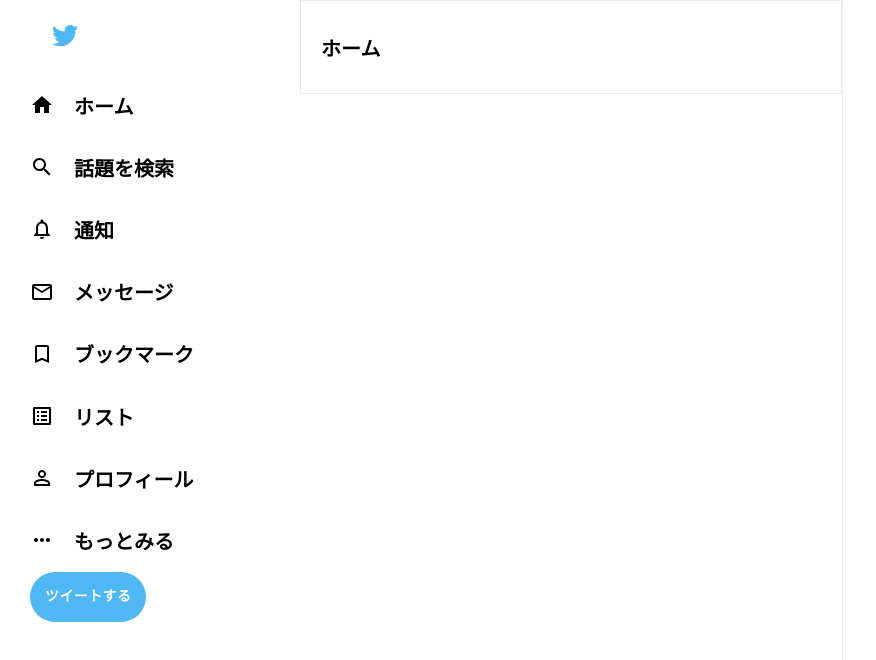
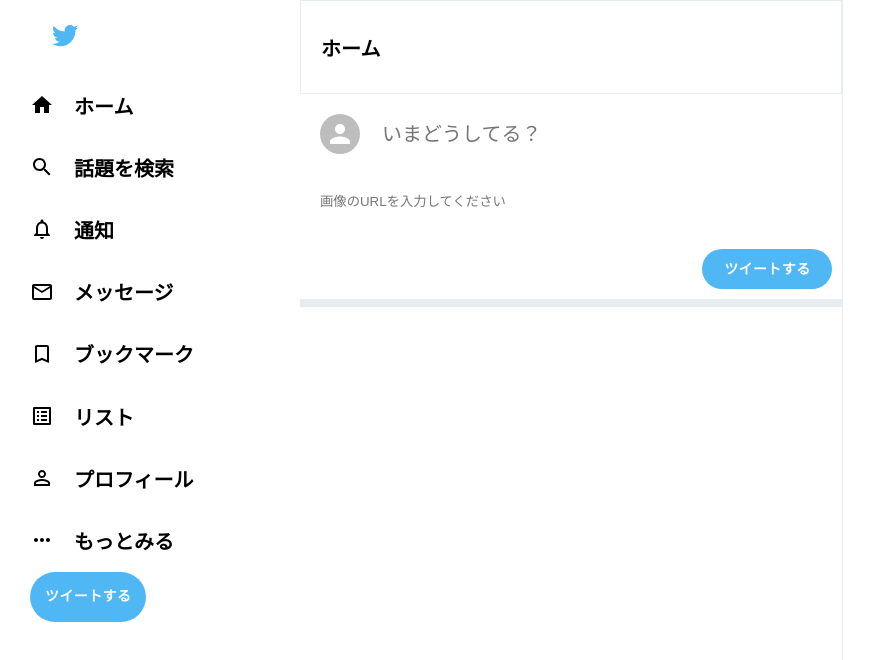
Before and after one commit to masuyasu1225/twitter-clone, a React (Create React App) app: page / in a window 1280 px wide. Shown: the top 660 px of the page, without its empty margins (0-876 px from the left). Built offline with nearby package versions, Linux system fonts and the light colour scheme.

Commit message:
create TweetBox

```diff
--- a/src/components/timeline/Timeline.js
+++ b/src/components/timeline/Timeline.js
@@ -1,5 +1,6 @@
 import React from "react";
 import "./Timeline.css";
+import TweetBox from "./TweetBox";
 
 function Timeline() {
   return (
@@ -9,7 +10,7 @@
         <h2>ホーム</h2>
       </div>
       {/* TweetBox */}
-
+      <TweetBox />
       {/* Post */}
     </div>
   );
--- /dev/null
+++ b/src/components/timeline/TweetBox.css
@@ -0,0 +1,38 @@
+.tweetBox {
+  padding-bottom: 10px;
+  border-bottom: 8px solid var(--twitter-background);
+  padding-right: 10px;
+}
+
+.tweetBox > form {
+  display: flex;
+  flex-direction: column;
+}
+
+.tweetBox--input {
+  padding: 20px;
+  display: flex;
+}
+
+.tweetBox--input > input {
+  flex: 1;
+  font-size: 20px;
+  margin-left: 20px;
+  border: none;
+}
+
+.tweetBox--imageInput {
+  border: none;
+  padding: 20px;
+}
+
+.tweetBox--tweetButton {
+  background-color: var(--twitter-color) !important;
+  color: white !important;
+  font-weight: 900 !important;
+  width: 130px !important;
+  height: 40px !important;
+  border-radius: 30px !important;
+  margin-top: 20px !important;
+  margin-left: auto !important;
+}
--- /dev/null
+++ b/src/components/timeline/TweetBox.js
@@ -0,0 +1,26 @@
+import { Avatar, Button } from "@mui/material";
+import React from "react";
+import "./TweetBox.css";
+
+function TweetBox() {
+  return (
+    <div className="tweetBox">
+      <form>
+        <div className="tweetBox--input">
+          <Avatar />
+          <input placeholder="いまどうしてる？" type="text"></input>
+        </div>
+        <input
+          className="tweetBox--imageInput"
+          placeholder="画像のURLを入力してください"
+          type="text"
+        ></input>
+        <Button className="tweetBox--tweetButton" type="submit">
+          ツイートする
+        </Button>
+      </form>
+    </div>
+  );
+}
+
+export default TweetBox;
```
